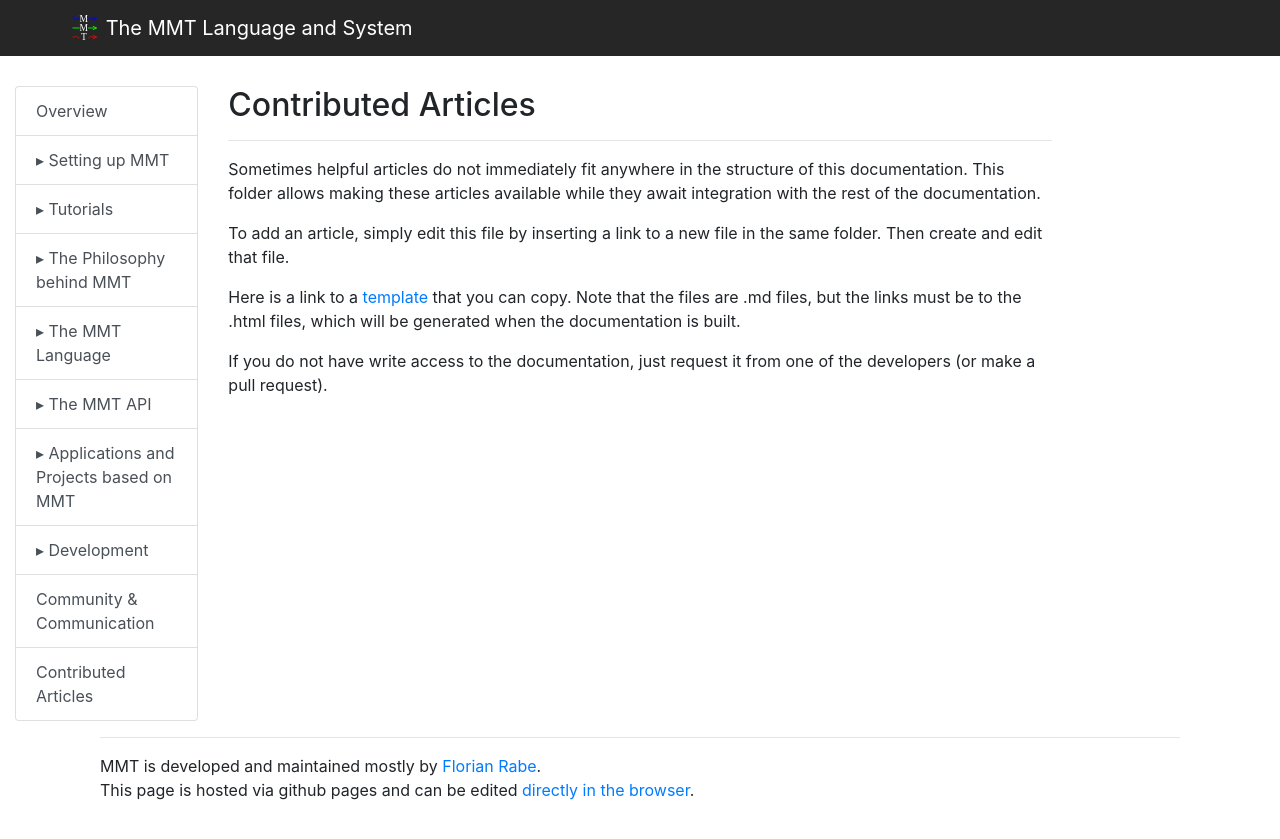
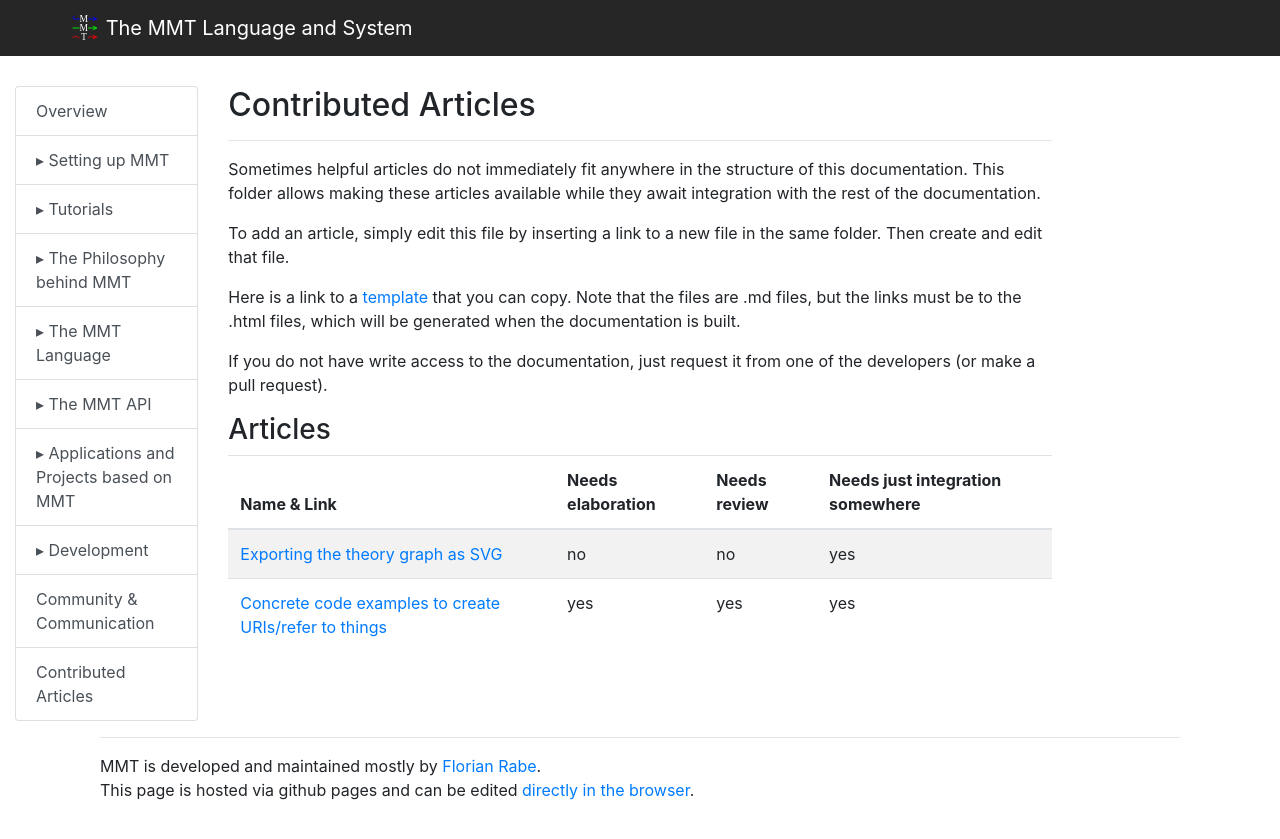
Before and after one commit to UniFormal/uniformal.github.io, a Jekyll site: the page built from doc/contribs/index.md, in a window 1280 px wide. Shown: the top 839 px of the page. Built offline with Jekyll 4.4.1, drawn with Linux system fonts in a browser that asks for light colours.

Commit message:
Add WIP documents to contribs

```diff
--- a/doc/contribs/index.md
+++ b/doc/contribs/index.md
@@ -13,3 +13,10 @@
 Note that the files are .md files, but the links must be to the .html files, which will be generated when the documentation is built.
 
 If you do not have write access to the documentation, just request it from one of the developers (or make a pull request).
+
+### Articles
+
+| Name & Link  | Needs elaboration | Needs review  | Needs just integration somewhere
+|---|---|
+| [Exporting the theory graph as SVG](./export-theory-graph)  | no | no | yes |
+| [Concrete code examples to create URIs/refer to things](./uris-examples) | yes | yes | yes |
```
Also changed, not shown: doc/contribs/export-theory-graph.md (added, +27 -0 lines), doc/contribs/uri-examples.md (added, +34 -0 lines).
